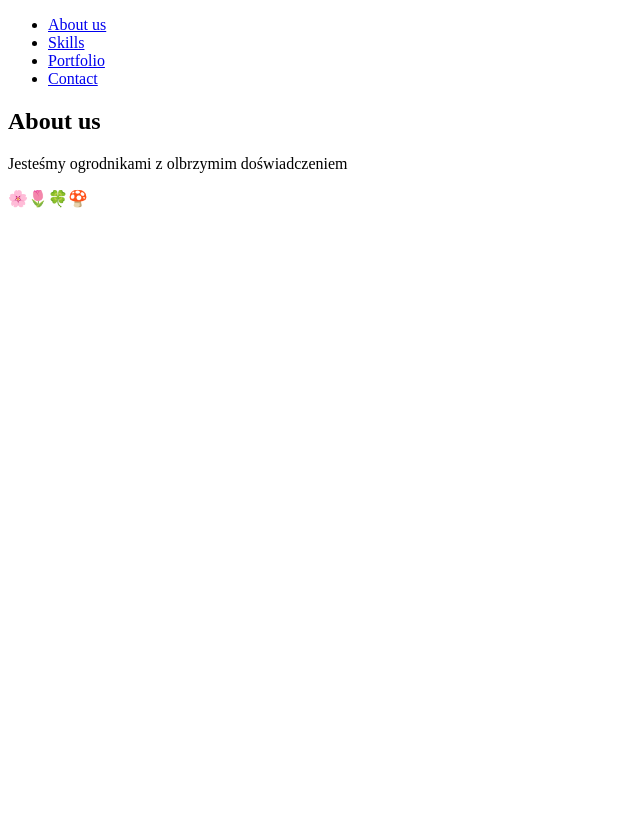
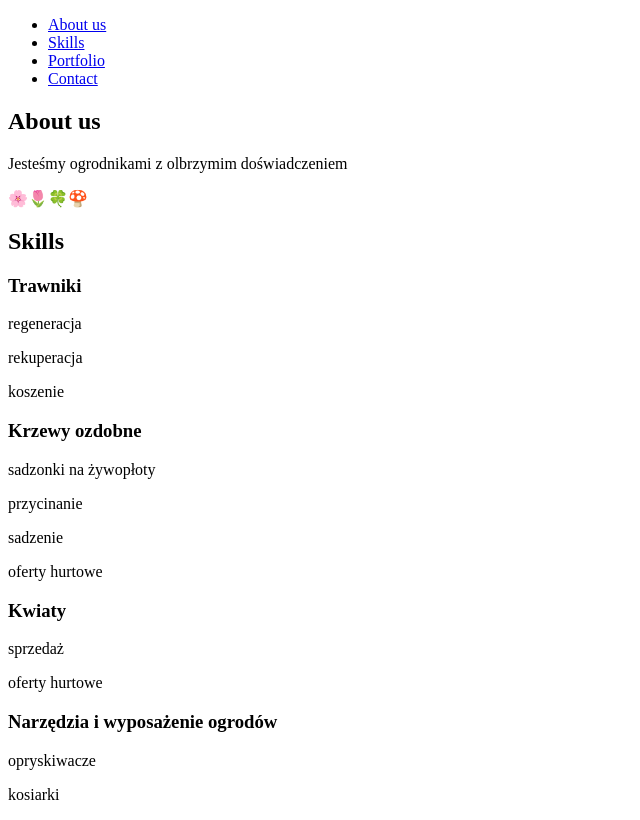
Before and after one commit to aliceandherdolls/15-html-prosta-strona, a plain HTML site: page index.html in a window 1280 px wide. Shown: the whole page, without its empty margins (0-640 px from the left). Drawn offline with Linux system fonts and the light colour scheme.

Commit message:
about us

```diff
--- a/index.html
+++ b/index.html
@@ -23,6 +23,39 @@
         <p>&#127800;&#127799;&#127808;&#127812;</p>
 
     </section>
+    <section>
+        <h2>Skills</h2>
+        <div id="skills">
+            <h3>Trawniki</h3>
+           <p>regeneracja</p>
+           <p>rekuperacja</p>
+           <p>koszenie</p>
+        </div>
+
+        <div id="skills">
+            <h3>Krzewy ozdobne</h3>
+            <p>sadzonki na żywopłoty</p>
+            <p>przycinanie</p>
+            <p>sadzenie</p>
+            <p>oferty hurtowe</p>
+
+        </div>
+
+        <div id="skills">
+            <h3>Kwiaty</h3>
+           <p>sprzedaż</p>
+           <p>oferty hurtowe</p>
+        </div>
+
+        <div id="skills">
+            <h3>Narzędzia i wyposażenie ogrodów</h3>
+           <p>opryskiwacze</p>
+           <p>kosiarki</p>
+
+        </div>
+
+    </section>
+
 
 </body>
 </html>
```
